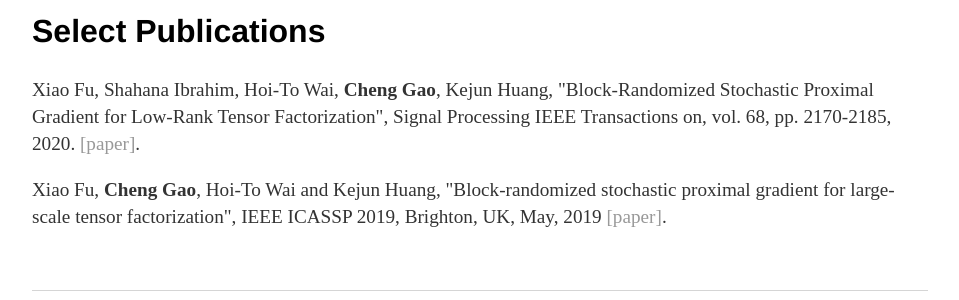
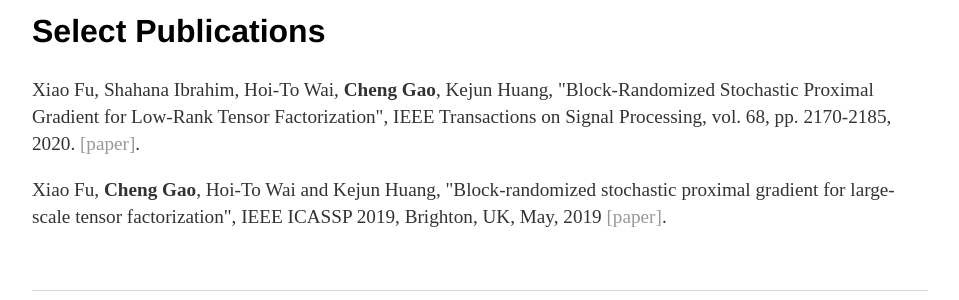
Before and after one commit to gaocheng1994/gaocheng1223.github.io, a Jekyll site: the page built from cv/index.html, in a window 1280 px wide. Shown: the part 325-625 px from the top of the page, without its empty margins (160-1119 px from the left). Built offline with Jekyll 4.4.1, drawn with Linux system fonts in a browser that asks for light colours.

```diff
--- a/cv/index.html
+++ b/cv/index.html
@@ -16,7 +16,7 @@ title: CV of Cheng Gao
 
 					<h2>Select Publications</h2>
 
-					<p>Xiao Fu, Shahana Ibrahim, Hoi-To Wai, <strong>Cheng Gao</strong>, Kejun Huang, "Block-Randomized Stochastic Proximal Gradient for Low-Rank Tensor Factorization", Signal Processing IEEE Transactions on, vol. 68, pp. 2170-2185, 2020. <a href="https://ieeexplore.ieee.org/document/9043607">[paper]</a>.
+					<p>Xiao Fu, Shahana Ibrahim, Hoi-To Wai, <strong>Cheng Gao</strong>, Kejun Huang, "Block-Randomized Stochastic Proximal Gradient for Low-Rank Tensor Factorization", IEEE Transactions on Signal Processing, vol. 68, pp. 2170-2185, 2020. <a href="https://ieeexplore.ieee.org/document/9043607">[paper]</a>.
 					<p>Xiao Fu, <strong>Cheng Gao</strong>, Hoi-To Wai and Kejun Huang, "Block-randomized stochastic proximal gradient for large-scale tensor factorization", IEEE ICASSP 2019, Brighton, UK, May, 2019 <a href="https://ieeexplore.ieee.org/document/8682465">[paper]</a>.
 
 	</div>
```
